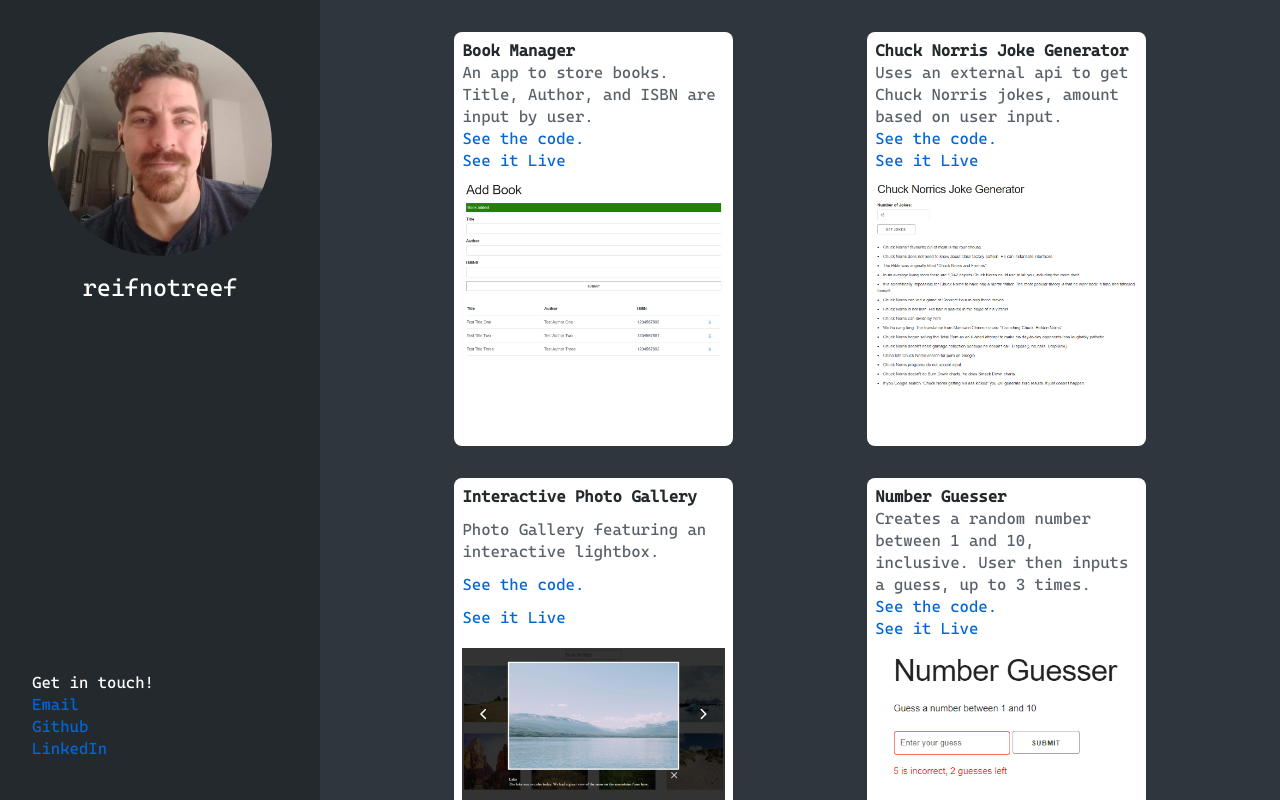
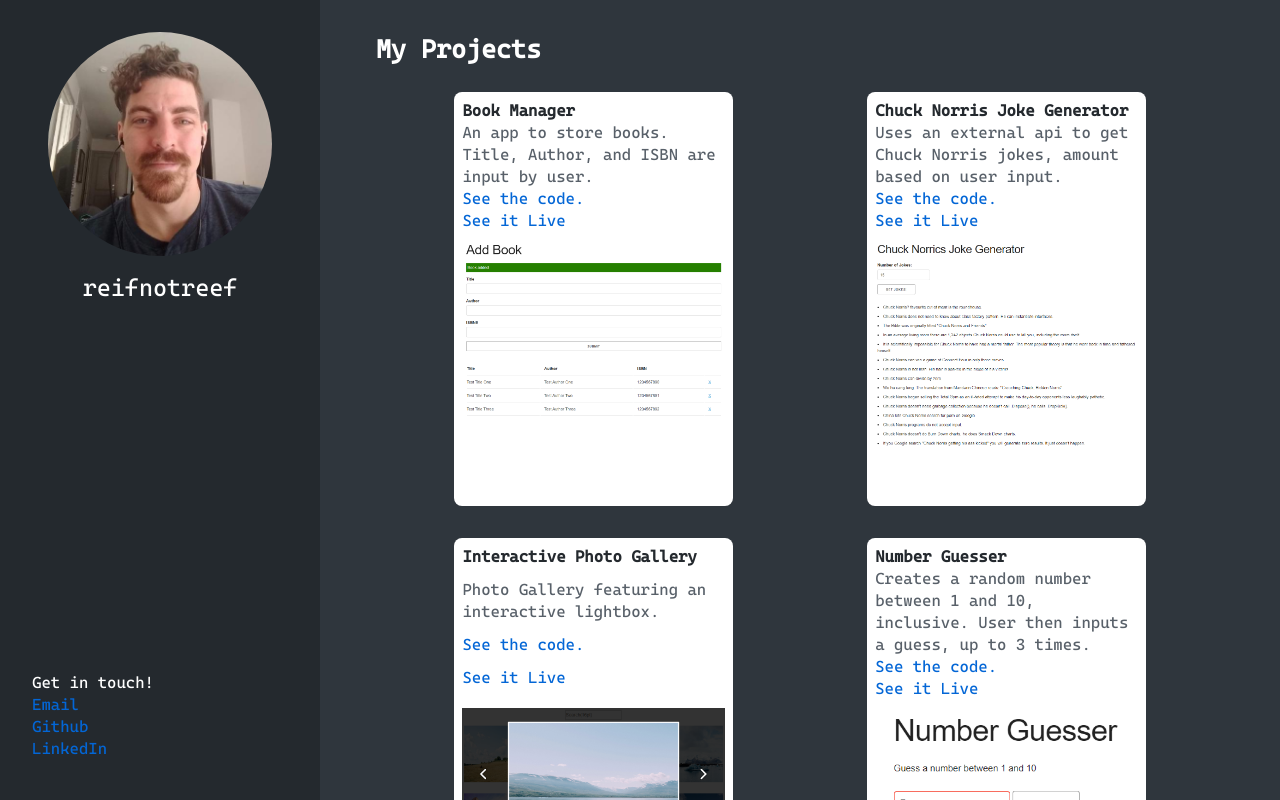
Before and after one commit to reifnotreef/WIP_Portfolio, a plain HTML site: page index.html in a window 1280 px wide. Drawn offline with Linux system fonts and the light colour scheme; files whose address does not match are found by name.

Commit message:
added navigation with styling

```diff
--- a/index.html
+++ b/index.html
@@ -14,9 +14,18 @@
       <img id='profile-img' src='./src/img/profile-picture.jpg' alt='pictue of Bridger Reif Hammond'>
       <section id="profile-bio-container">
         <p id="profile-bio">reifnotreef</p>
+        <section id="top-nav">
+          <a href="#projects-container">Projects</a>
+          <a href="#header-container">About</a>
+          <a href="#contact-container">Contact</a>
+        </section>
       </section>
     </header>
-    <main id='projects-container'>
+
+    <section id='projects-container'>
+      <section id='projects-header'>
+        <h1>My Projects</h1>
+      </section>
       <section class='project-container'>
         <h3 class='project-title'>Book Manager</h3>
         <p class='project-description'>An app to store books. Title, Author, and ISBN are input by user.</p>
@@ -62,7 +71,7 @@
         <p class="project-live"><a href='https://reifnotreef.dev/Pure-JS-Task-List/'>See it Live</a></p>
         <img src="./src/img/tasks-img.PNG" alt="image of todo list app" class="project-image">
       </section>
-    </main>
+    </section>
     <footer id='footer-container'>
       <section id="contact-container">
         <h3 id='contact-header'>Get in touch!</h3>
--- a/main.css
+++ b/main.css
@@ -14,10 +14,12 @@
 #main-container {
   display: grid;
   grid-template-columns: 1fr;
-  grid-template-rows: 1fr 4fr 1fr;
+  grid-template-rows: repeat(3, 1fr);
   grid-row-gap: 0px;
+  grid-column-gap: 0px;
   width: 100vw;
   height: 100vh;
+  background-color: #2f363d
 }
 
 #header-container {
@@ -29,6 +31,24 @@
   flex-direction: column;
   max-width: 100vw;
   color: #fff;
+}
+
+#top-nav {
+  background-color: #24292e;
+  width: 100%;
+  display: flex;
+  flex-direction: column;
+  align-items: center;
+}
+
+#top-nav a {
+  background-color: #fff;
+  text-decoration: none;
+  color: #0366d6;
+  width: 6rem;
+  text-align: center;
+  border-radius: 0.5rem;
+  margin-bottom: 0.5rem;
 }
 
 #profile-img {
@@ -49,6 +69,19 @@
 
 #profile-bio {
   font-size: 1.5rem;
+}
+
+#projects-header {
+  color: #fff;
+  background-color: #2f363d;
+  text-align: center;
+  padding: 1rem .5rem .5rem .5rem;
+  font-weight: 400;
+  flex-basis: 100%;
+}
+
+#projects-header h1 {
+  font-size: 1.6rem;
 }
 
 #projects-container {
@@ -137,9 +170,9 @@ a {
   }
   #main-container {
     display: grid;
-    grid-template-columns: repeat(4, 1fr);
+    grid-template-columns: 1fr 3fr;
     grid-template-rows: repeat(5, 1fr);
-    grid-column-gap: px;
+    grid-column-gap: 0px;
     grid-row-gap: 0px;
     height: 100vh;
   }
@@ -153,8 +186,18 @@ a {
   #profile-bio-container {
     width: 100%;
   }
+  #top-nav {
+    display: none;
+  }
+  #projects-header {
+    grid-area: 1 / 2 / 2 / 3;
+  }
+  #projects-header h1 {
+    text-align: left;
+    padding-left: 2rem;
+  }
   #projects-container {
-    grid-area: 1 / 2 / 6 / 5;
+    grid-area: 1 / 2 / 6 / 3;
     overflow: hidden;
     overflow-y: auto;
   }
```
